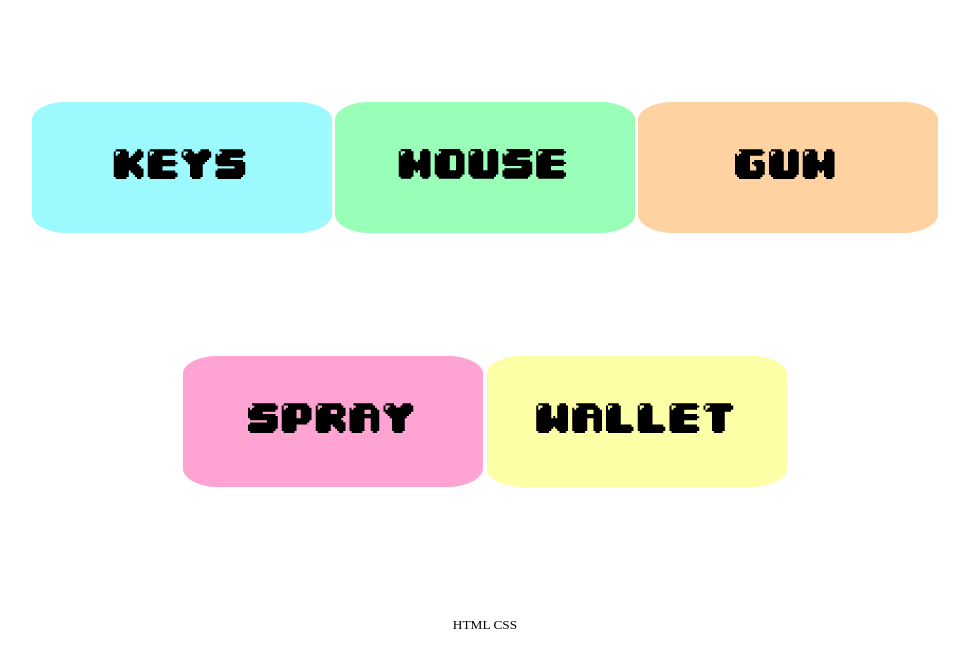
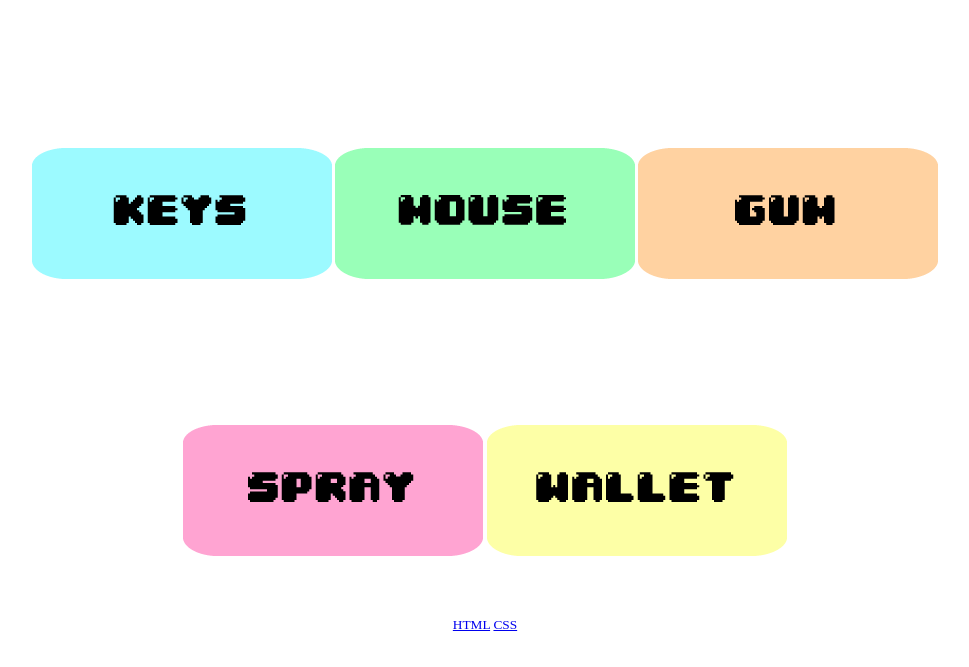
Before and after one commit to ashleypae/ex4, a plain HTML site: page index.html in a window 1280 px wide. Shown: the part 87-754 px from the top of the page, without its empty margins (155-1124 px from the left). Drawn offline with nearby package versions, Linux system fonts and the light colour scheme; a web font is replaced by a local one.

Commit message:
Fixing errors from html/css validator

```diff
--- a/ex4.css
+++ b/ex4.css
@@ -14,6 +14,10 @@ h1 {
     text-align: center;
     font-size: 35pt;
     padding-top: 30px;
+}
+
+h2{
+    visibility: hidden;
 }
 
 body {
--- a/index.html
+++ b/index.html
@@ -27,57 +27,64 @@
     </header>
 
     <section id="wrapper">
-        <!----------KEYS----------->
+        <h2>my stuff</h2>
+        <!--KEYS-->
         <article class="object">
-            <img width="300" height="250" class="keys" src="images/keyshover.png">
+            <h2>keys</h2>
+            <img src="images/keyshover.png" alt="keys" width="300" height="250" class="keys">
             <p class="keys">
                 MAJOR KEY. Do NOT lose focus.
             </p>
         </article>
 
 
-        <!-----------MOUSE----------->
+        <!--MOUSE-->
         <article class="object">
-            <img width="300" height="250" class="mouse" alt="mouse" src="images/mousehover.png">
+            <h2>mouse</h2>
+            <img src="images/mousehover.png" alt="mouse" width="300" height="250" class="mouse">
             <p class="mouse">
-                *click click
+            *click click
             </p>
         </article>
 
 
-        <!-----------GUM------------->
+        <!--GUM-->
         <article class="object">
-            <img width="300" height="250" class="gum" alt="gum" src="images/gumhover.png">
+            <h2>gum</h2>
+            <img src="images/gumhover.png" alt="gum" width="300" height="250" class="gum">
             <p class="gum">
-                yea you can have a piece.
+            yea you can have a piece.
             </p>
         </article>
 
 
-        <!-----------SPRAY------------>
+        <!--SPRAY-->
         <article class="object">
-            <img width="300" height="250" class="spray" alt="spray" src="images/sprayhover.png">
+            <h2>spray</h2>
+            <img alt="spray" src="images/sprayhover.png" width="300" height="250" class="spray">
             <p class="spray">
-                Stay back stranger!
+            Stay back stranger!
             </p>
         </article>
 
 
-        <!------------WALLET----------->
+        <!--WALLET-->
         <article class="object">
-            <img width="300" height="250" class="wallet" alt="wallet" src="images/wallethover.png">
+            <h2>wallet</h2>
+            <img src="images/wallethover.png" alt="wallet" width="300" height="250" class="wallet">
             <p class="wallet">
             *cricket cricket ...
             </p>
         </article>
     </section>
-</body>
 
 
-<!--------------FOOTER------------>
-    <footer>
-        <a class="footer" href="#"> HTML </a>
-        <a class="footer" href="#">CSS</a>
-    </footer>
+    <!--FOOTER-->
+<footer>
+    <a href="http://validator.w3.org/check?uri=referer">HTML</a>
+    <a href="http://jigsaw.w3.org/css-validator/check/referer">CSS</a>
+</footer>
 
+
+</body>
 </html>
```
Also changed, not shown: images/gum.JPG, images/keys.JPG, images/mouse.JPG, images/spray.JPG, images/wallet.JPG, 2 other files.
